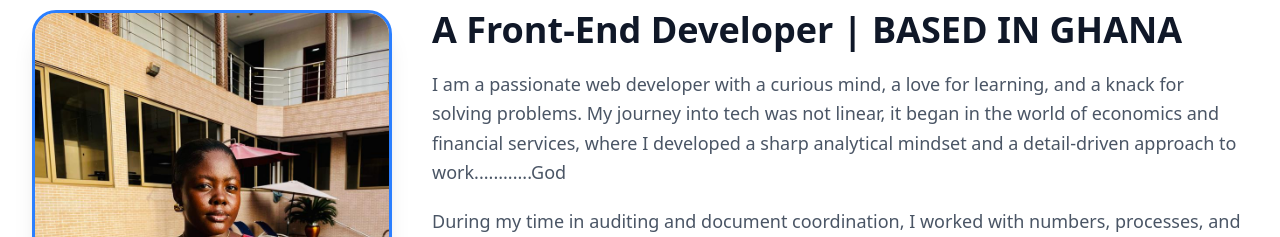
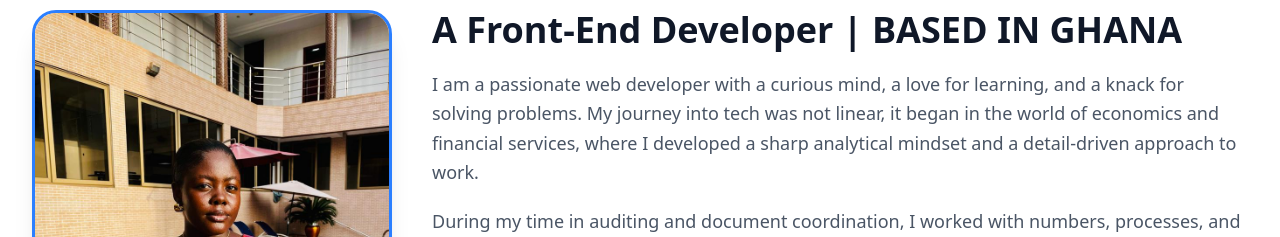
Before and after one commit to EllenMensah/my-portfolio, a React (Vite) app: page /about in a window 1280 px wide. Shown: the part 262-499 px from the top of the page. Built offline with nearby package versions, Linux system fonts and the light colour scheme.

Commit message:
removed text

```diff
--- a/src/pages/About.jsx
+++ b/src/pages/About.jsx
@@ -106,7 +106,7 @@ const About = () => {
               learning, and a knack for solving problems. My journey into tech
               was not linear, it began in the world of economics and financial
               services, where I developed a sharp analytical mindset and a
-              detail-driven approach to work............God
+              detail-driven approach to work.
             </p>
             <p className="text-gray-600 dark:text-gray-300 text-md md:text-lg leading-relaxed">
               During my time in auditing and document coordination, I worked
```
